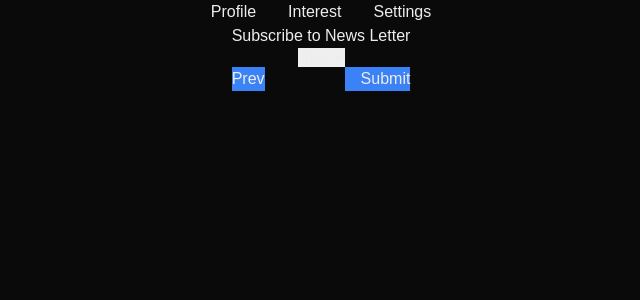
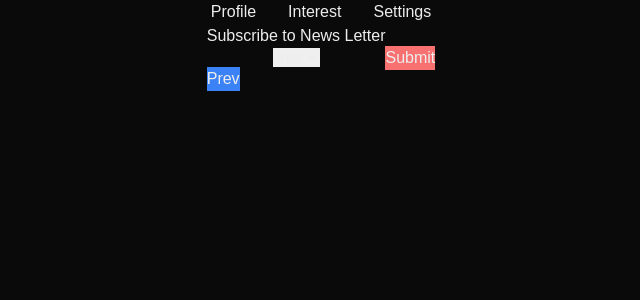
Before and after one commit to quantmharsh/Nextjs-Multi-Tab-Form, a Next.js app: page / in a window 1280 px wide. Both pictures are taken after a click on the element "Settings". Shown: the top 300 px of the page, without its empty margins (319-959 px from the left). Built offline with nearby package versions, Linux system fonts and the light colour scheme.

Commit message:
(feat):working on  zod validtion

```diff
--- a/app/page.tsx
+++ b/app/page.tsx
@@ -41,6 +41,11 @@ const formSchema = z.object({
     newsLetter:z.string()
 
 });
+const handleSubmit=()=>{
+
+  console.log("Form Submitted with data" ,data);
+
+}
 
 
   // it makes easier to pass Props to children
@@ -60,6 +65,13 @@ const formSchema = z.object({
       </div>
       <div className=" flex items-center justify-center ">
         <ActiveTabComponent   data={data} setData={setData} setActiveTab={setActiveTab} />
+        {activeTab===2 &&
+         <div className="bg-red-400 w-auto">
+
+        <button  className=" text-center"onClick={()=>handleSubmit()}>
+          Submit </button>
+          </div>
+          }
       </div>
     </div>
   );
--- a/components/Settings.tsx
+++ b/components/Settings.tsx
@@ -25,11 +25,7 @@ const Settings = ({data , setData , setActiveTab }:{
   setActiveTab(0);
 };
 
-const handleSubmit=()=>{
 
-  console.log("Form Submitted with data" ,data);
-
-}
   return (
     <div className="">
 
@@ -44,7 +40,7 @@ const handleSubmit=()=>{
    </div>
             <div className="flex items-center justify-between  flex-row ">
          <button className="bg-blue-500  " onClick={()=> handleBack()}>Prev</button>
-            <button className="bg-blue-500 pl-4 " onClick={()=> handleSubmit()}>Submit</button>
+
             </div>
 
       </form>
```
